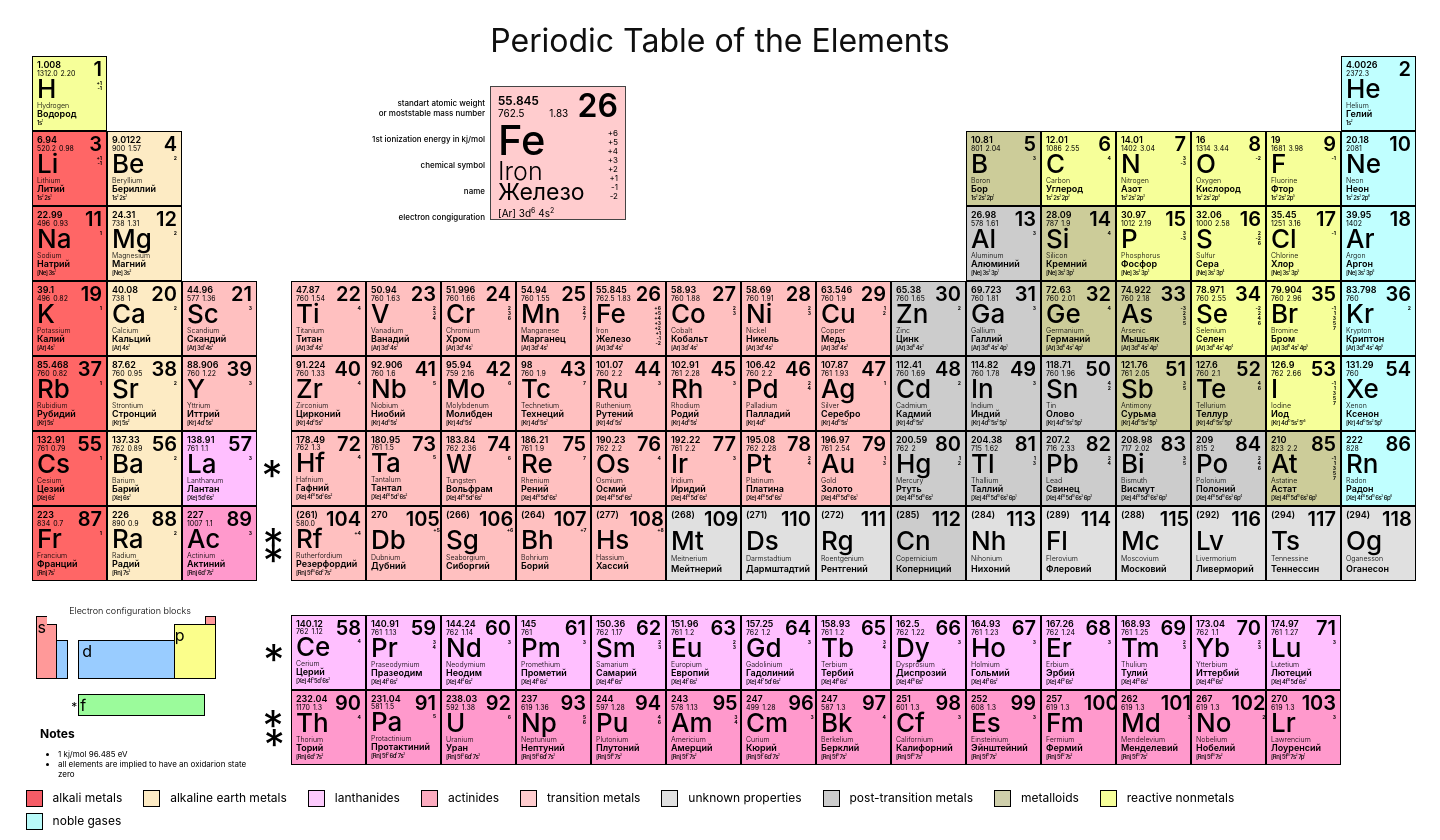
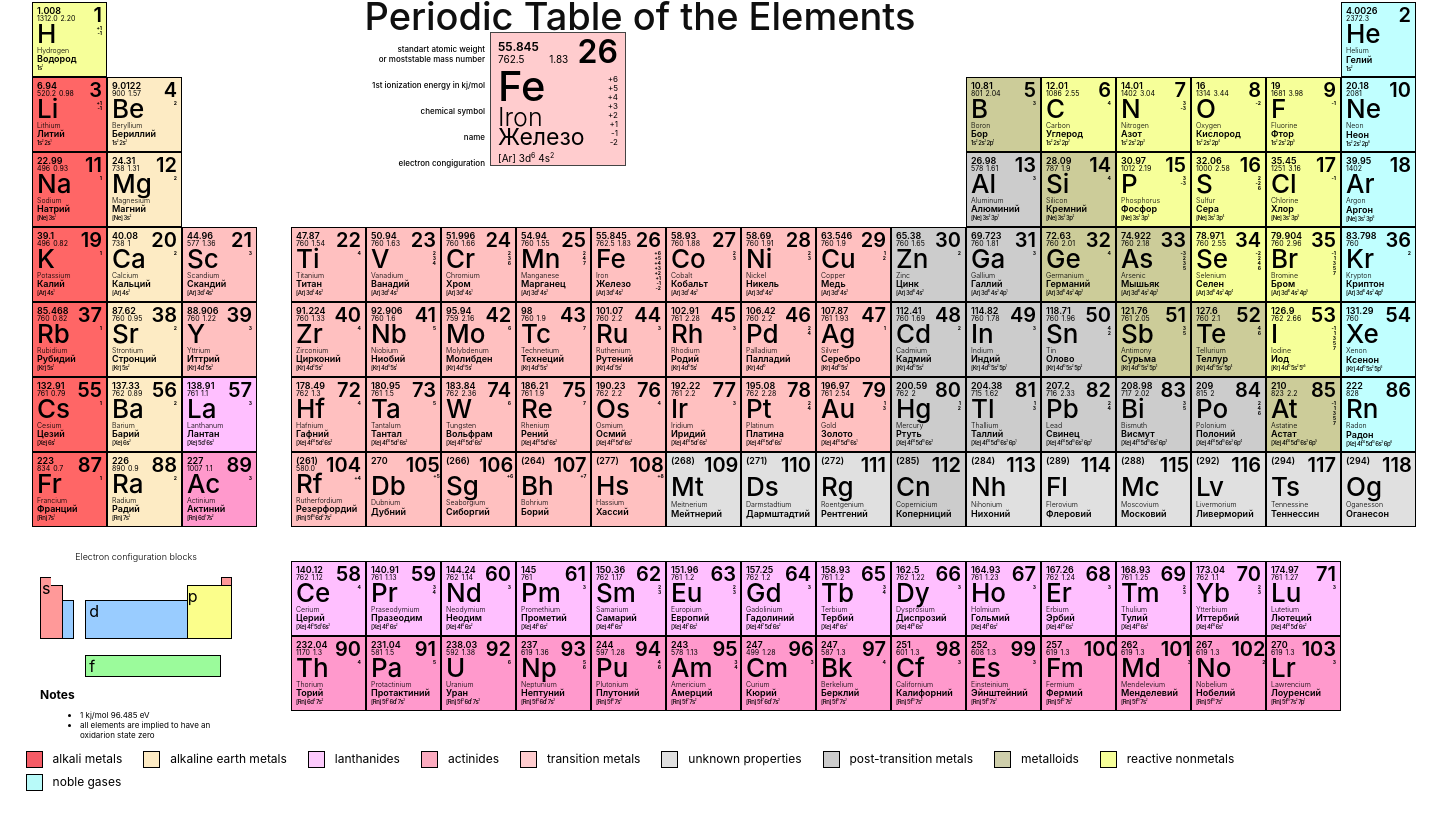
Before and after one commit to cyberkesa/Mendeleev, a React (Create React App) app: page / in a window 1280 px wide. Shown: the whole page, 1440 px wide, since content can reach past the window. After the commit the page ends 801 px from the top, so only its background shows below. Built offline with nearby package versions, Linux system fonts and the light colour scheme.

Commit message:
Minified CSS

```diff
--- /dev/null
+++ b/src/Adaptive.css
@@ -0,0 +1,10 @@
+@media screen and (max-width: 800px) {
+  .atomic-weight,
+  .ionization-energy,
+  .oxidation-states,
+  .electronegativity,
+  .electron-configuration,
+  .russian-name {
+    display: none;
+  }
+}
--- a/src/App.css
+++ b/src/App.css
@@ -13,15 +13,17 @@
 }
 
 .App-header {
-  height: 65px;
-  width: 1440px;
+  height: 4vh;
+  display: flex;
+  flex-direction: column;
+  align-items: center;
   justify-content: center;
-  font-size: 16px;
+  font-size: calc(3px + 2vmin);
   color: rgb(15, 15, 15);
 }
 
 h1 {
-  font-weight: 400;
+  font-weight: 500;
 }
 
 .App-link {
--- a/src/App.js
+++ b/src/App.js
@@ -1,5 +1,6 @@
 import React from "react";
 import "./App.css";
+import "./Adaptive.css";
 import PeriodicTable from "./components/PeriodicTable";
 import Colors from "./components/Colors";
 import Element from "./components/Element";
--- a/src/Colors.css
+++ b/src/Colors.css
@@ -4,14 +4,13 @@
 
 .color-item > span {
   margin-right: 20px;
-  padding-bottom: 5px;
-  padding-top: 3px;
+  padding: 3px 0 5px;
 }
 
 .q {
   height: 15px;
   width: 15px;
-  border: 1px solid #000000;
+  border: 1px solid #000;
   margin-right: 10px;
 }
 
--- a/src/ElectronConfiguration.css
+++ b/src/ElectronConfiguration.css
@@ -1,33 +1,29 @@
 .e-conf-table {
-  margin-top: -160px;
-  width: 250px;
+  margin-top: -175px;
+  width: 12em;
+  padding-inline-start: 40px;
 }
 
 .notes-li {
   font-size: 8px;
   text-align: left;
-  padding-inline-start: 58px;
 }
 .h-electron {
   font-size: 9px;
   font-weight: 300;
-  margin: 0;
-  margin-left: 10px;
 }
 .notes {
   text-align: left;
   font-size: 12px;
   margin: 0;
   margin-top: 10px;
-  padding-inline-start: 40px;
 }
 .letter-notes-p {
   padding-top: -10px;
 }
 
 .mini-table {
-  margin-left: 36px;
-  width: 180px;
+  width: 12em;
   height: 100px;
   display: grid;
   grid-template-columns: repeat(17, 0.5fr);
@@ -88,12 +84,13 @@
   padding: 3px;
 }
 
-.div7::before {
+/* .div7::before {
   content: "*";
   font-size: 12px;
   margin-left: -8px;
-}
+} */
 
+/*
 #root > div > main > div.periodic-table > div:nth-child(72)::after {
   content: "*";
   font-size: 42px;
@@ -129,4 +126,4 @@
   font-size: 42px;
   margin-left: -73px;
   margin-top: -58px;
-}
+} */
```
